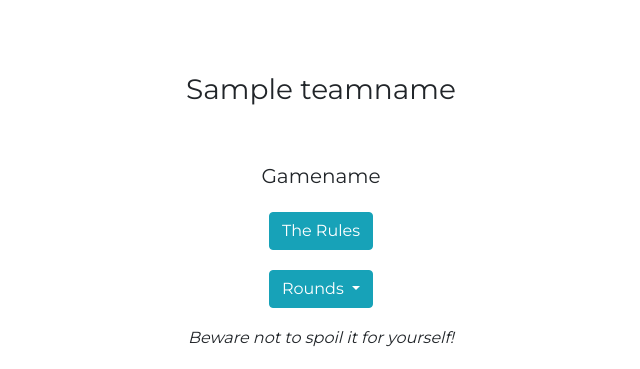
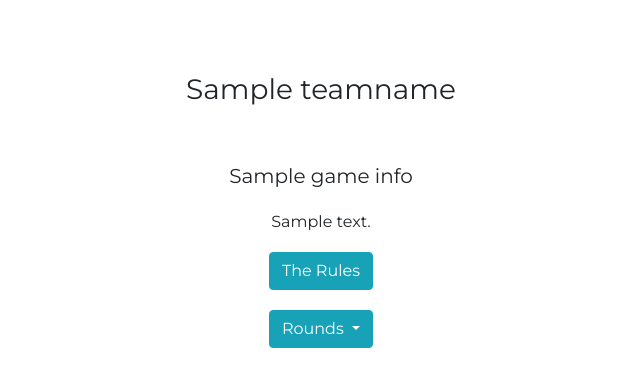
Before and after one commit to charmaine211/murdermystery, a Flask app: template murdermystery/templates/team.html in a window 1280 px wide. Shown: the part 76-445 px from the top of the page, without its empty margins (319-959 px from the left). Run offline with Flask 2, Linux system fonts and the light colour scheme; the template is opened without the code that fills it: most values are stand-ins (such as "Sample title", 1, 10 or a date in 2020); some libraries are stand-ins or nearby versions.

Commit message:
Added gamename and description

```diff
--- a/murdermystery/templates/team.html
+++ b/murdermystery/templates/team.html
@@ -35,11 +35,9 @@
 
         {% else %}
 
+            <h5> {{ game_info.name }} </h5>
 
-
-
-
-                <h5> Gamename </h5>
+            <p> {{ game_info.description }} </p>
 
             <p><a href="/{{ teamname_url }}/rules" class="btn btn-info">The Rules</a></p>
 
```
Lines whose indentation alone changed are shown as unchanged.
